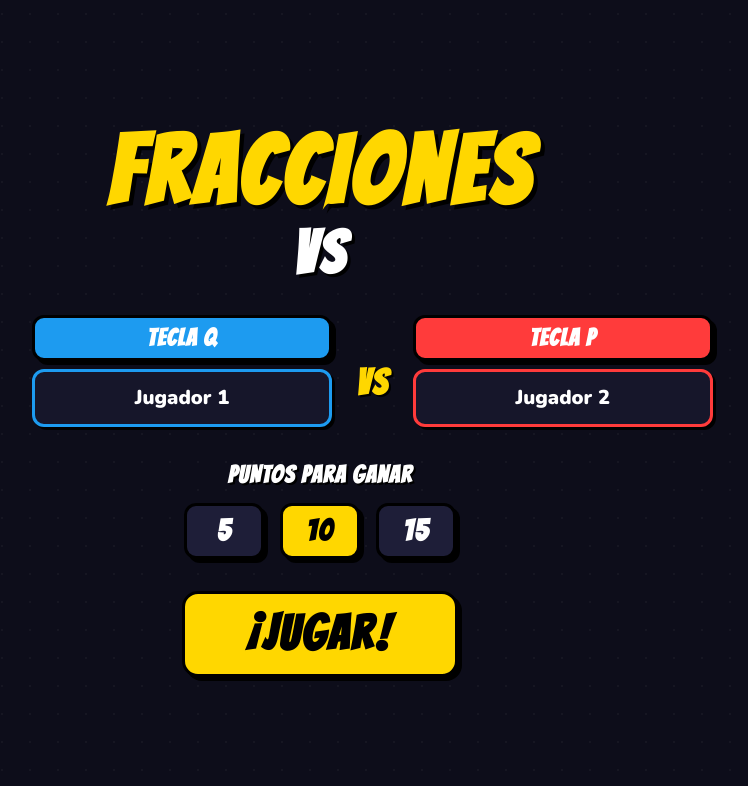
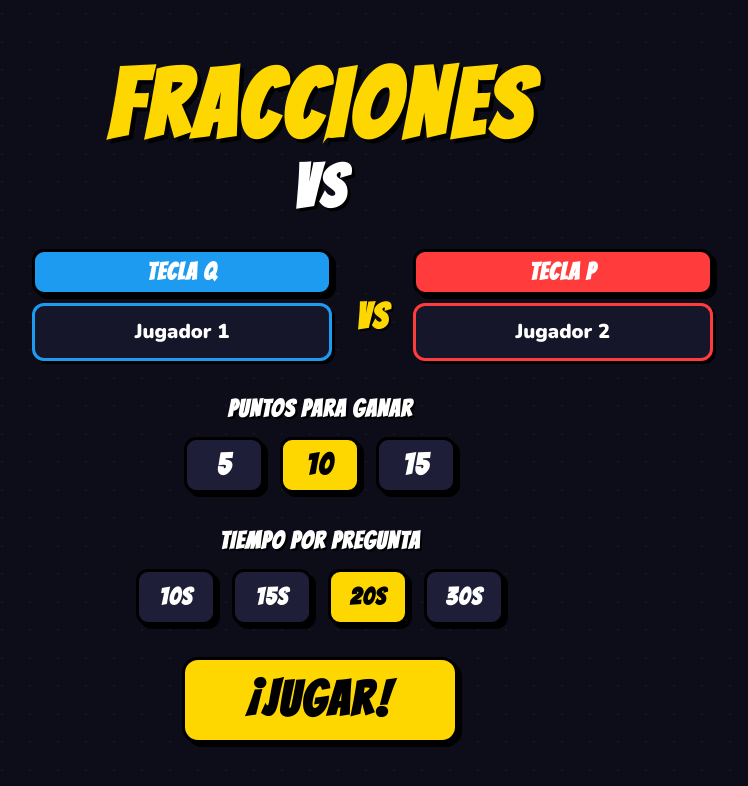
Before and after one commit to Giorgiosaud/Fracciones, a React (Vite) app: page / in a window 1280 px wide. Shown: the top 786 px of the page, without its empty margins (320-1068 px from the left). Built offline with nearby package versions, Linux system fonts and the light colour scheme.

Commit message:
fix: css

```diff
--- a/src/App.tsx
+++ b/src/App.tsx
@@ -6,7 +6,7 @@ import type { GameConfig, PlayerKey, Screen, Scores } from './lib/types'
 
 export default function App() {
   const [screen, setScreen] = useState<Screen>('home')
-  const [config, setConfig] = useState<GameConfig>({ player1Name: 'Jugador 1', player2Name: 'Jugador 2', pointsToWin: 10 })
+  const [config, setConfig] = useState<GameConfig>({ player1Name: 'Jugador 1', player2Name: 'Jugador 2', pointsToWin: 10, timerSeconds: 20 })
   const [finalScores, setFinalScores] = useState<Scores>({ q: 0, p: 0 })
   const [winner, setWinner] = useState<PlayerKey>('q')
 
--- a/src/components/Home.tsx
+++ b/src/components/Home.tsx
@@ -10,10 +10,11 @@ export default function Home({ onStart }: Props) {
   const [player1Name, setPlayer1Name] = useState('Jugador 1')
   const [player2Name, setPlayer2Name] = useState('Jugador 2')
   const [pointsToWin, setPointsToWin] = useState(10)
+  const [timerSeconds, setTimerSeconds] = useState(20)
 
   const handleStart = () => {
     if (!player1Name.trim() || !player2Name.trim()) return
-    onStart({ player1Name: player1Name.trim(), player2Name: player2Name.trim(), pointsToWin })
+    onStart({ player1Name: player1Name.trim(), player2Name: player2Name.trim(), pointsToWin, timerSeconds })
   }
 
   return (
@@ -100,6 +101,34 @@ export default function Home({ onStart }: Props) {
         </div>
       </motion.div>
 
+      {/* Timer selector */}
+      <motion.div
+        initial={{ opacity: 0, y: 20 }}
+        animate={{ opacity: 1, y: 0 }}
+        transition={{ delay: 0.32 }}
+        className="flex flex-col items-center gap-3"
+      >
+        <span className="font-display text-2xl text-white tracking-widest drop-shadow-[2px_2px_0_#000]">
+          TIEMPO POR PREGUNTA
+        </span>
+        <div className="flex gap-4">
+          {[10, 15, 20, 30].map(n => (
+            <motion.button
+              key={n}
+              whileTap={{ scale: 0.92 }}
+              onClick={() => setTimerSeconds(n)}
+              className={`w-20 h-14 rounded-xl font-display text-2xl transition-all btn-3d ${
+                timerSeconds === n
+                  ? 'bg-[#FFD700] text-black'
+                  : 'bg-[#1E1E38] text-white hover:bg-[#2a2a4a]'
+              }`}
+            >
+              {n}s
+            </motion.button>
+          ))}
+        </div>
+      </motion.div>
+
       {/* Start */}
       <motion.button
         initial={{ opacity: 0, scale: 0.8 }}
--- a/src/lib/types.ts
+++ b/src/lib/types.ts
@@ -6,6 +6,7 @@ export interface GameConfig {
   player1Name: string
   player2Name: string
   pointsToWin: number
+  timerSeconds: number
 }
 
 export type ExerciseType = 'compare' | 'simplify' | 'amplify' | 'mixed'
```
